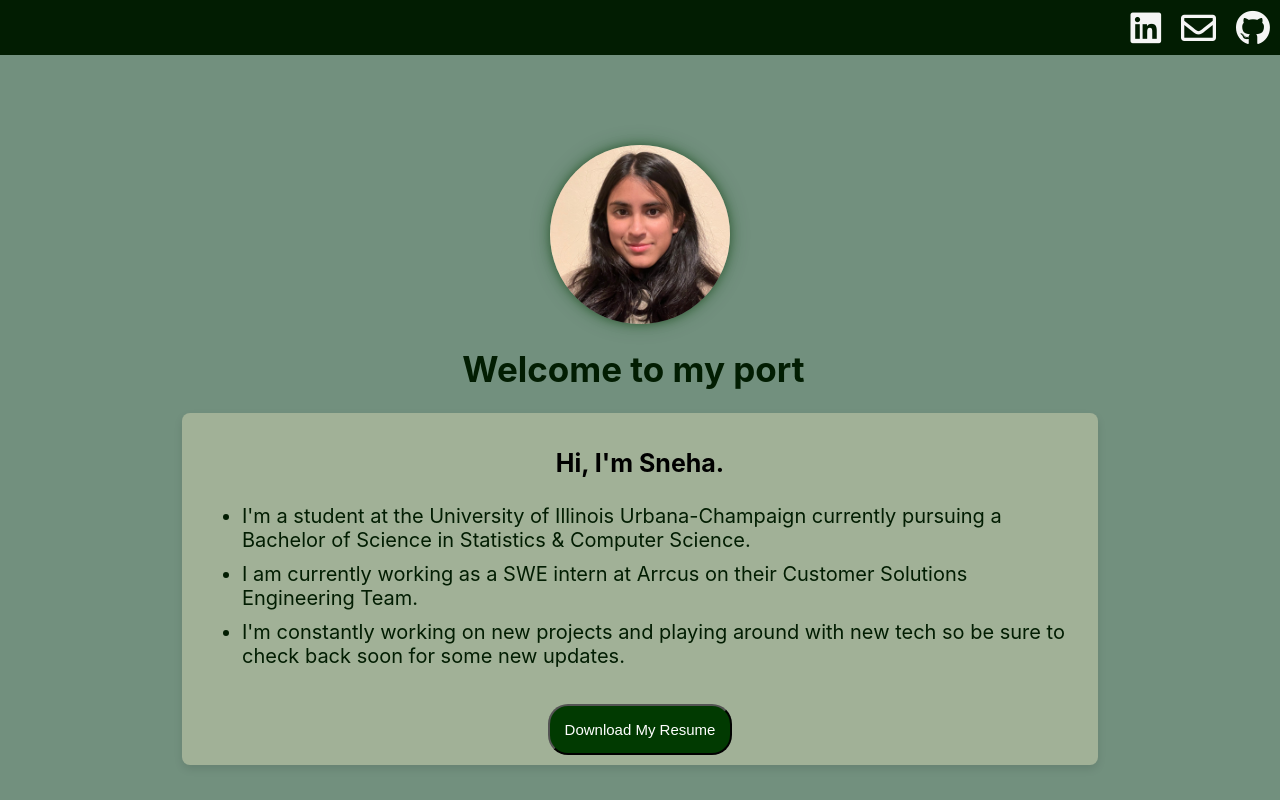
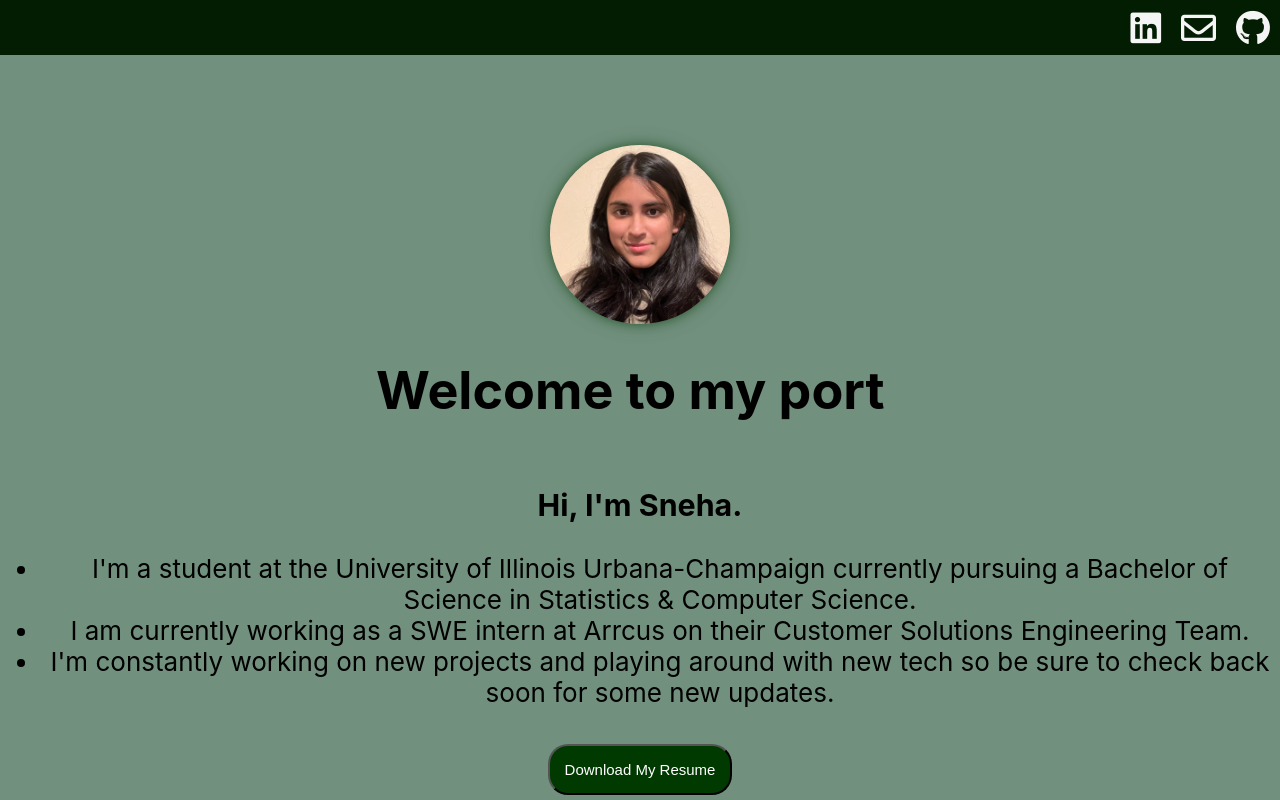
Before and after one commit to ssundr/ssundr.github.io, a React (Create React App) app in the folder portfolio/: page / in a window 1280 px wide. Shown: the top 800 px of the page. Built offline with nearby package versions, Linux system fonts and the light colour scheme; a web font is replaced by a local one.

Commit message:
reset animation about me

```diff
--- a/portfolio/src/App.css
+++ b/portfolio/src/App.css
@@ -44,31 +44,6 @@ h5 {
 }
 
 /* about-me section */
-.about-me-card {
-  background-color: #a1b197;
-  box-shadow: 0 4px 8px rgba(0, 0, 0, 0.1);
-  border-radius: 8px;
-  padding: 10px;
-  margin: 0 30px;
-  margin-bottom: 30px;
-  max-width: 70%;
-}
-
-h1 {
-  color: rgb(2, 29, 2);
-  font-size: 35px;
-}
-
-.card-content li {
-  color: rgb(2, 29, 2);
-  font-size: 20px;
-  margin: 10px;
-  text-align: left;
-}
-
-.card-content h3 {
-  font-size: 25px;
-}
 
 
 /* profile picture */
```
